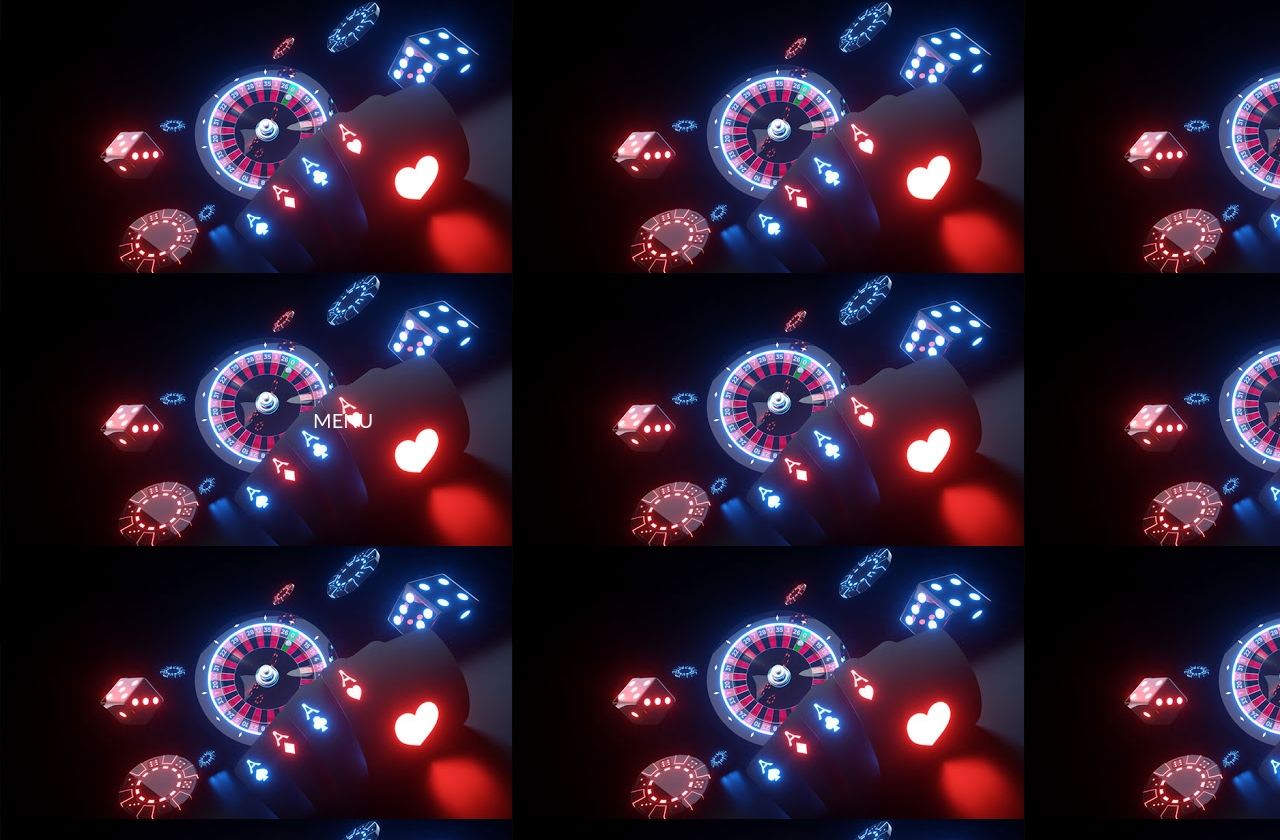
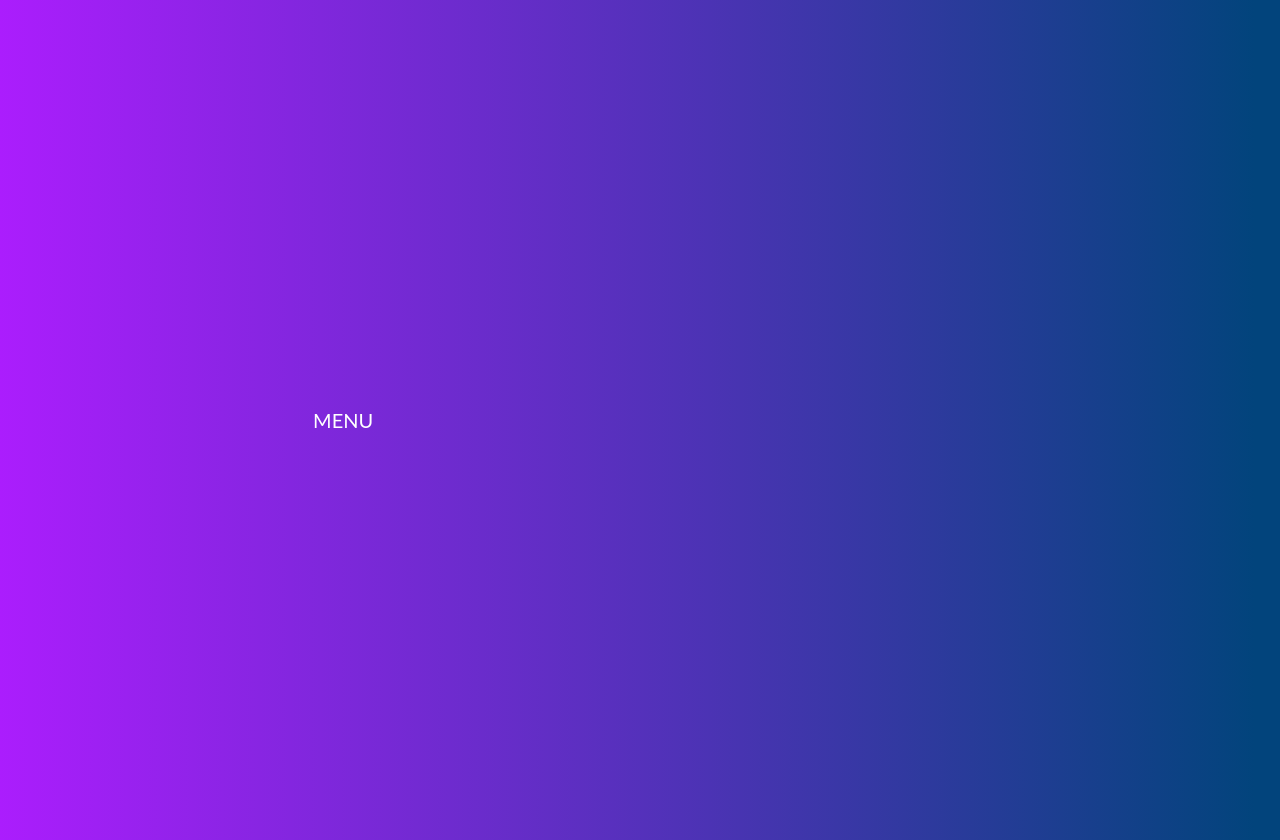
Before and after one commit to devrikardo/navbar-animation-5, a plain HTML site: page navbar5/index.html in a window 1280 px wide. Drawn offline with Linux system fonts and the light colour scheme.

Commit message:
Update style.css

```diff
--- a/navbar5/style.css
+++ b/navbar5/style.css
@@ -5,7 +5,7 @@
 }
 @import url("https://fonts.googleapis.com/css?family=Lato");
 body {
-  background-color: linear-gradient(90deg, rgba(131,58,180,1) 0%, rgba(171,29,253,1) 0%, rgba(2,68,124,1) 98%);;
+  background: linear-gradient(90deg, rgba(131,58,180,1) 0%, rgba(171,29,253,1) 0%, rgba(2,68,124,1) 98%);;
   color: rgba(255, 255, 255, 0.7);
   font-family: "Lato", sans-serif;
   height: 100vh;
@@ -14,7 +14,6 @@ body {
   flex-direction: column;
   align-items: center;
   justify-content: center;
-  background: url(/adfa.jpg);
 }
 .menu {
   position: absolute;
```
